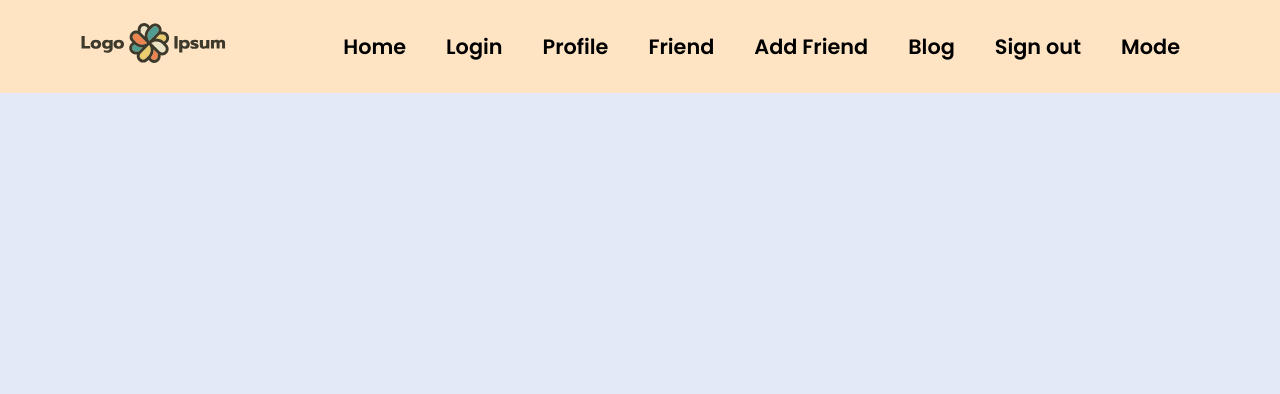
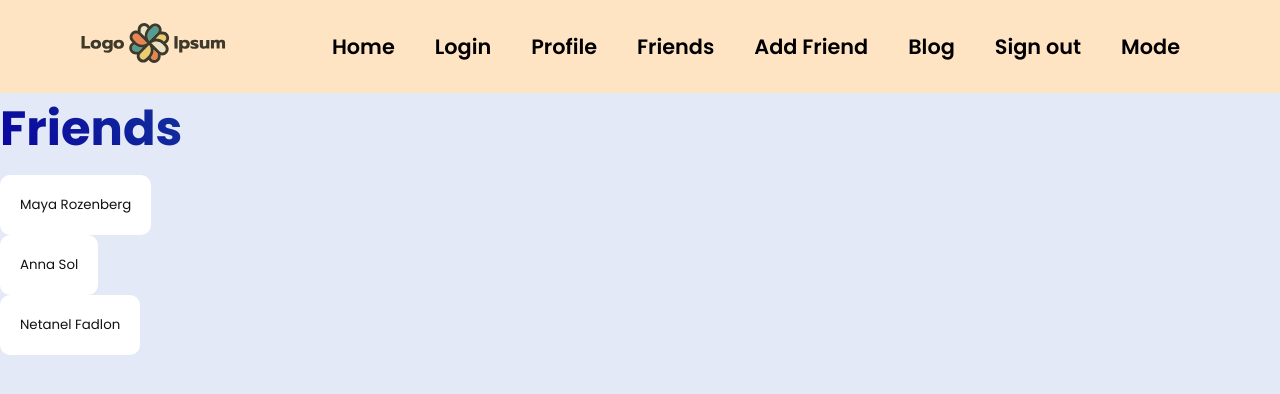
Before and after one commit to Bolimul/Project-Management, a React (Create React App) app in the folder website-react/: page /friends in a window 1280 px wide. Shown: the top 394 px of the page. Built offline with nearby package versions, Linux system fonts and the light colour scheme.

Commit message:
Friends page added

```diff
--- a/website-react/src/App.js
+++ b/website-react/src/App.js
@@ -5,6 +5,7 @@ import Home from "./Home";
 import Login from "./Login";
 import Register from "./Register";
 import FriendSearch from "./FriendSearch";
+import FriendsPage from "./FriendsPage";
 
 import "./Styles.css";
 import {BrowserRouter, Routes, Route} from "react-router-dom";
@@ -19,6 +20,7 @@ export default function App() {
           <Route path="/login" element={<Login />} />
           <Route path="/register" element={<Register />}/>
           <Route path="/add friend" element={<FriendSearch />}/>
+          <Route path="/friends" element={<FriendsPage />}/>
 
         </Routes>
       </BrowserRouter>
--- a/website-react/src/FriendSearch.js
+++ b/website-react/src/FriendSearch.js
@@ -10,9 +10,9 @@ const FriendSearch = () => {
   const handleSearch = () => {
     // Existing list of people
     const existingPeople = [
-      { id: 1, firstName: 'John', lastName: 'Doe' },
-      { id: 2, firstName: 'Jane', lastName: 'Smith' },
-      { id: 3, firstName: 'David', lastName: 'Johnson' },
+      { id: 1, firstName: 'Maya', lastName: 'Rozenberg' },
+      { id: 2, firstName: 'Anna', lastName: 'Sol' },
+      { id: 3, firstName: 'Netanel', lastName: 'Fadlon' },
       // Add more people to the list as needed
     ];
 
--- /dev/null
+++ b/website-react/src/FriendsPage.css
@@ -0,0 +1,37 @@
+
+.container {
+  max-width: 800px;
+  margin: 0 auto;
+  padding: 20px;
+}
+
+.title {
+  font-size: 24px;
+  font-weight: bold;
+  margin-bottom: 20px;
+}
+
+.friend-list {
+  list-style-type: none;
+  padding: 0;
+}
+
+.friend-item {
+  display: flex;
+  align-items: center;
+  margin-bottom: 10px;
+}
+
+.friend-name {
+  margin-left: 10px;
+}
+
+.friend-link {
+  color: blue;
+  text-decoration: underline;
+  cursor: pointer;
+}
+
+.friend-link:hover {
+  text-decoration: none;
+}
--- /dev/null
+++ b/website-react/src/FriendsPage.js
@@ -0,0 +1,32 @@
+import React from 'react';
+import './FriendsPage.css';
+
+
+const FriendsPage = () => {
+  // Existing list of friends
+  const friendsList = [
+      { id: 1, firstName: 'Maya', lastName: 'Rozenberg'},
+      { id: 2, firstName: 'Anna', lastName: 'Sol'},
+      { id: 3, firstName: 'Netanel', lastName: 'Fadlon'},
+    // Add more friends to the list as needed
+  ];
+
+  return (
+    <div>
+      <h1>Friends</h1>
+      {friendsList.length > 0 ? (
+        <ul>
+          {friendsList.map((friend) => (
+            <li key={friend.id}>
+              <button>{`${friend.firstName} ${friend.lastName}`}</button>
+            </li>
+          ))}
+        </ul>
+      ) : (
+        <p>No friends added yet.</p>
+      )}
+    </div>
+  );
+};
+
+export default FriendsPage;
--- a/website-react/src/NavBar_Signed.js
+++ b/website-react/src/NavBar_Signed.js
@@ -148,7 +148,7 @@ class NavBar_Signed extends Component {
                   <Link to="/Profile">Profile</Link>
                 </li>
                 <li>
-                  <Link to="/Friend">Friend</Link>
+                  <Link to="/Friends">Friends</Link>
                 </li>
                 <li>
                   <Link to="/Add Friend">Add Friend</Link>
```
